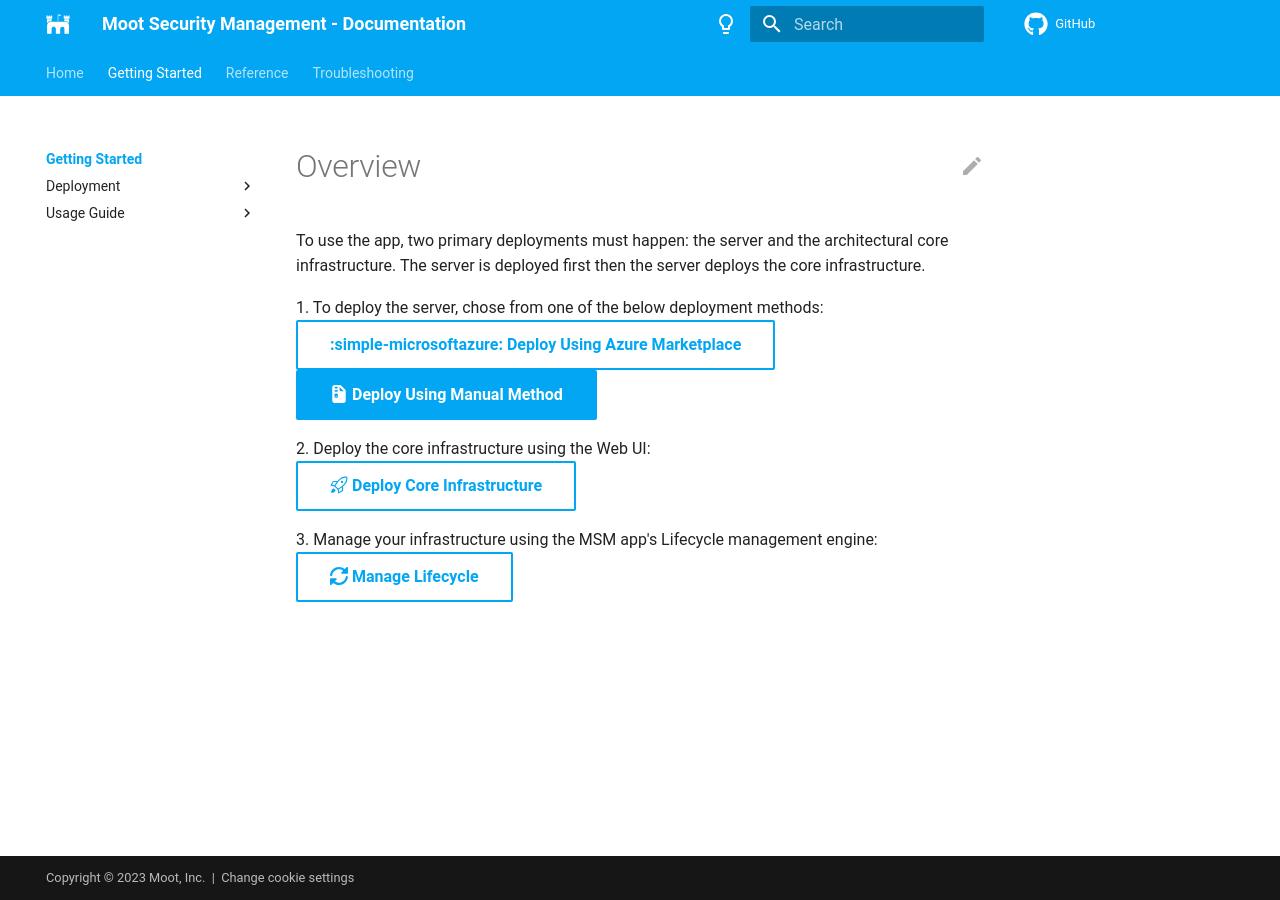
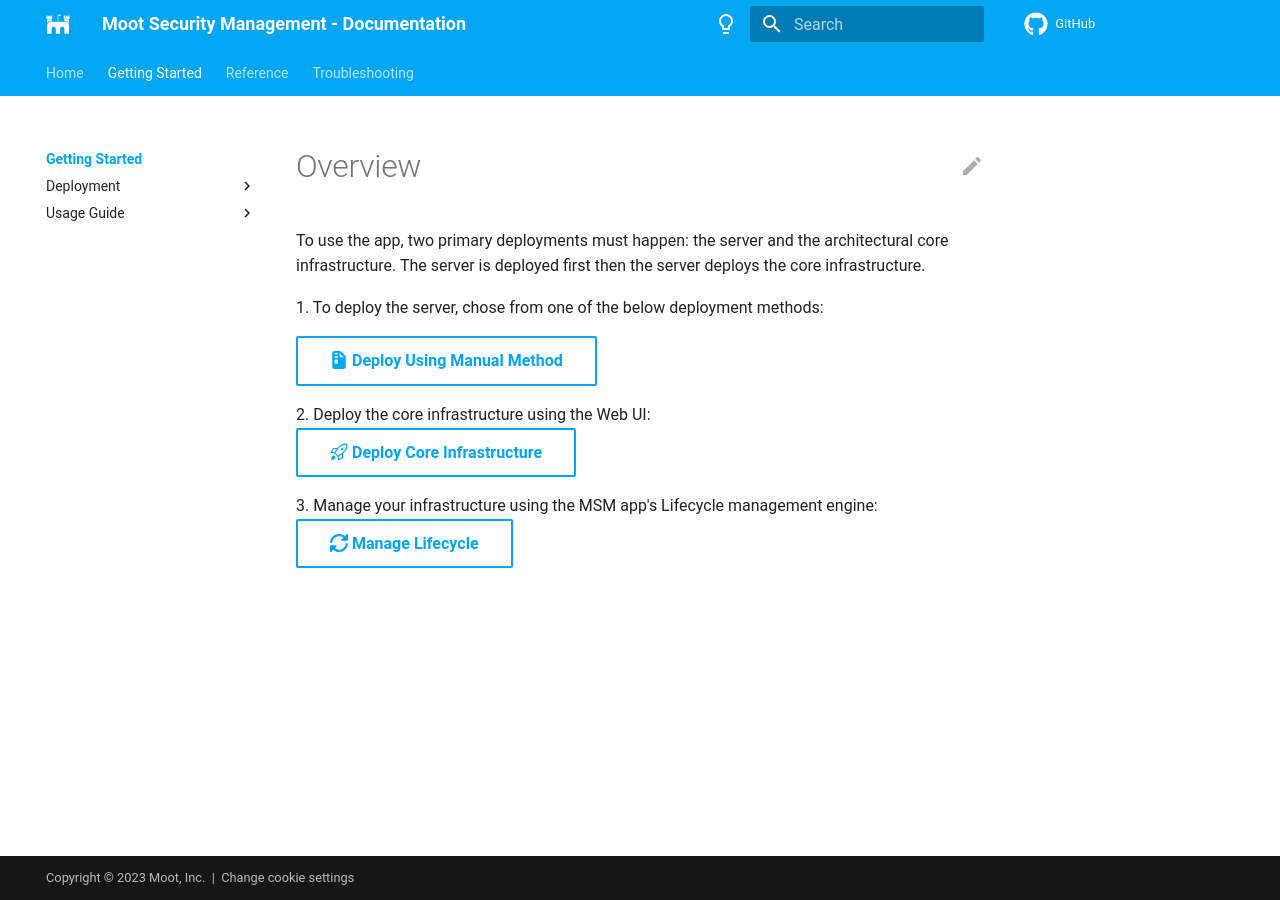
Before and after one commit to Software-Hardware-Integration-Lab/Documentation, an MkDocs documentation site: the page built from docs/Getting-Started/index.md, in a window 1280 px wide. Built offline with MkDocs 1.6.1 and Material for MkDocs 9.7.7, drawn with Linux system fonts in a browser that asks for light colours; comment, search, counter and statistics services are not loaded.

Commit message:
Disable Azure Option
This button is not possible to be used at the moment. The Azure offering needs to be live for this to be useable.

```diff
--- a/docs/Getting-Started/index.md
+++ b/docs/Getting-Started/index.md
@@ -4,8 +4,8 @@ To use the app, two primary deployments must happen: the server and the architec
 The server is deployed first then the server deploys the core infrastructure.
 
 1\. To deploy the server, chose from one of the below deployment methods:<br>
-[:simple-microsoftazure: Deploy Using Azure Marketplace](Deployment/Azure-Marketplace/){ .md-button }
-[:fontawesome-solid-file-zipper: Deploy Using Manual Method](Deployment/Manual-Deployment/){ .md-button .md-button--primary }
+<!-- [:simple-microsoftazure: Deploy Using Azure Marketplace](Deployment/Azure-Marketplace/){ .md-button } -->
+[:fontawesome-solid-file-zipper: Deploy Using Manual Method](Deployment/Manual-Deployment/){ .md-button }
 
 2\. Deploy the core infrastructure using the Web UI:<br>
 [:octicons-rocket-24: Deploy Core Infrastructure](Usage-Guide/Deploy-Core-Infrastructure/){ .md-button }
```
